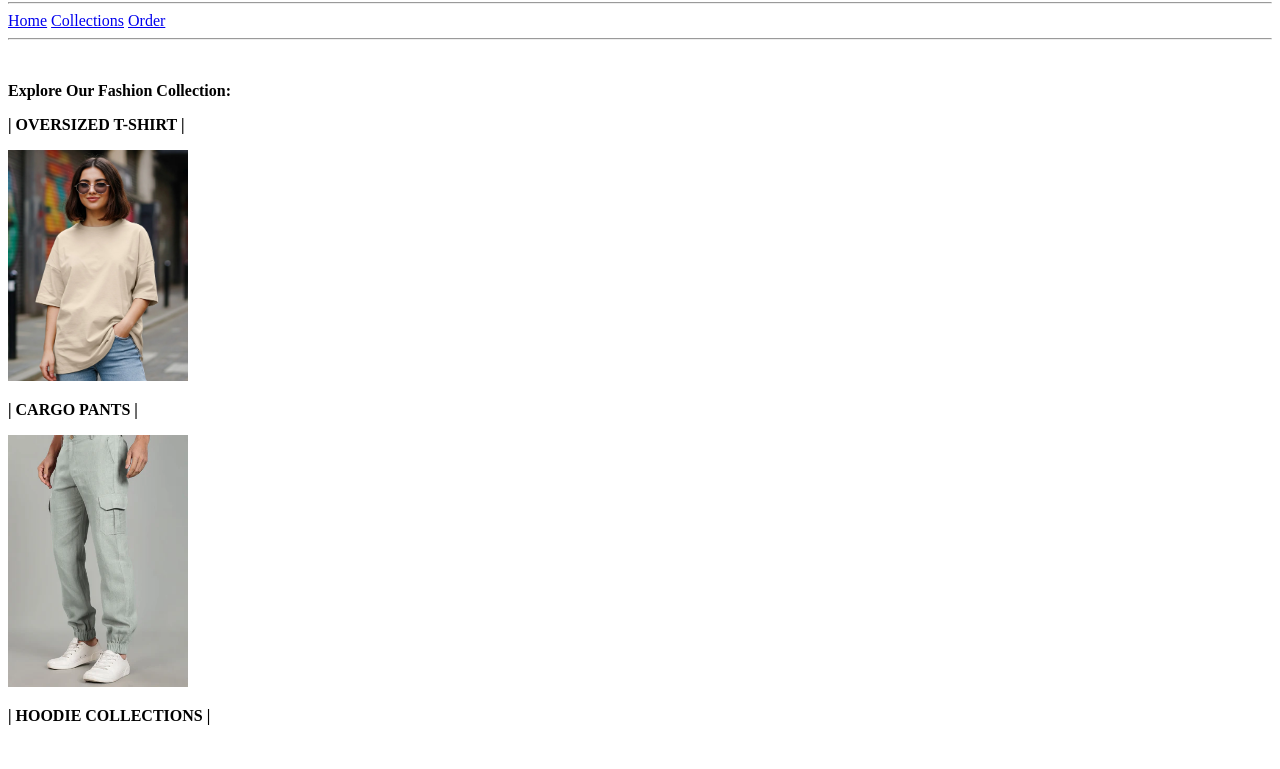
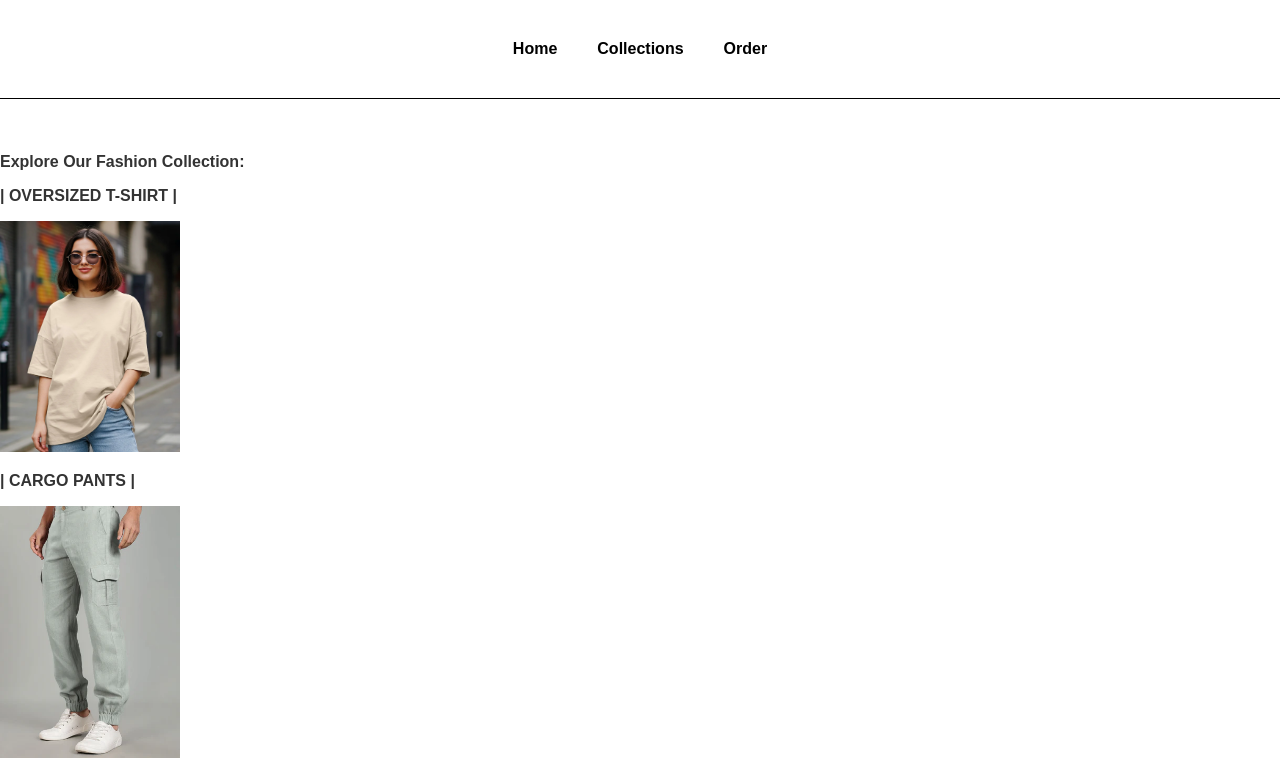
Before and after one commit to fatinnadhrah/dfashionstore, a plain HTML site: page collections.html in a window 1280 px wide. Shown: the part 321-1090 px from the top of the page. Drawn offline with Linux system fonts and the light colour scheme.

Commit message:
Add class attributes to body, nav, and hr elements for consistent styling

```diff
--- a/collections.html
+++ b/collections.html
@@ -6,7 +6,7 @@
     <title>Collections - D'Fashion Store</title>
     <link rel="stylesheet" href="style.css">
 </head>
-<body>
+<body class="body">
 
     <div class="header-bg header-text">
         <h1>-----D'FASHION STORE-----</h1>
@@ -16,15 +16,15 @@
         <img src="images/logo.jpg" alt="logo">
     </div>
 
-    <hr>
+    <hr class="hr">
 
-    <nav>
+    <nav class="nav">
         <a href="index.html">Home</a>
         <a href="collections.html">Collections</a>
         <a href="order.html">Order</a>
     </nav>
 
-    <hr>
+    <hr class="hr">
     <br>
 
     <p><strong>Explore Our Fashion Collection:</strong></p>
@@ -53,7 +53,7 @@
         <p>Available in different sizes & trendy styles every occasion !!</p>
     </div>
 
-    <hr>
+    <hr class="hr">
 
     <div class="footer-contact">
         <strong>PHONE NUMBER:</strong> 012-123 1234 <br>
```
Also changed, not shown: index.html (+5 -5 lines), order.html (+5 -5 lines).
